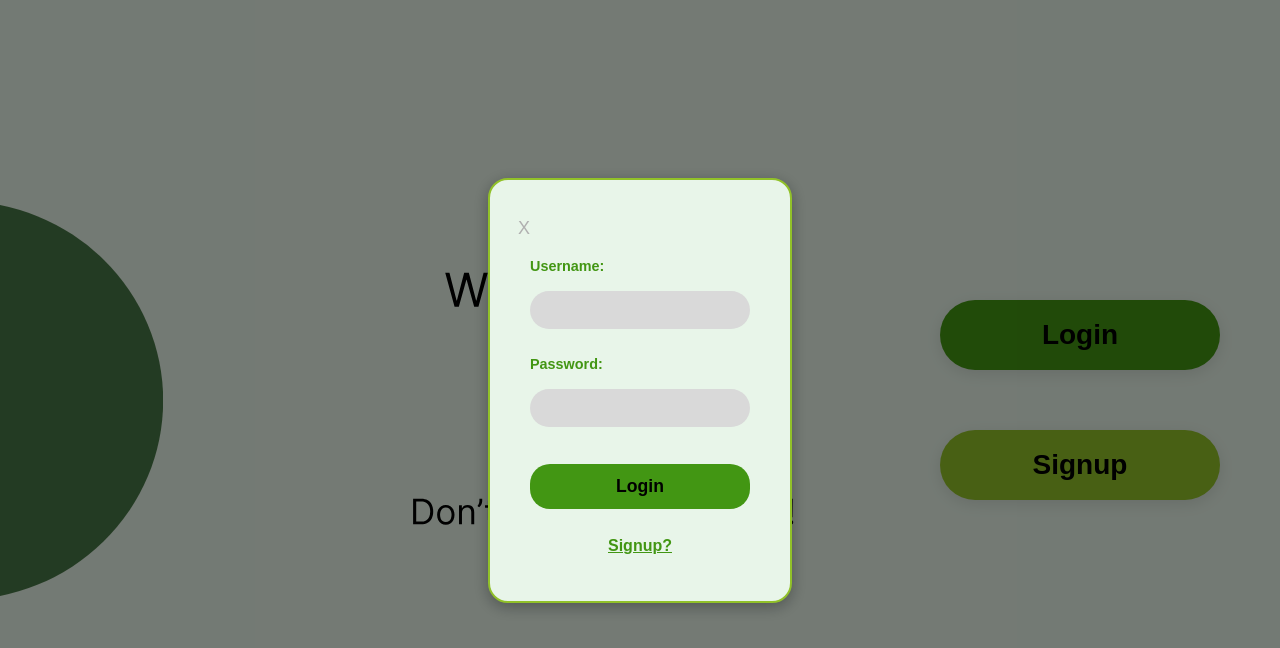
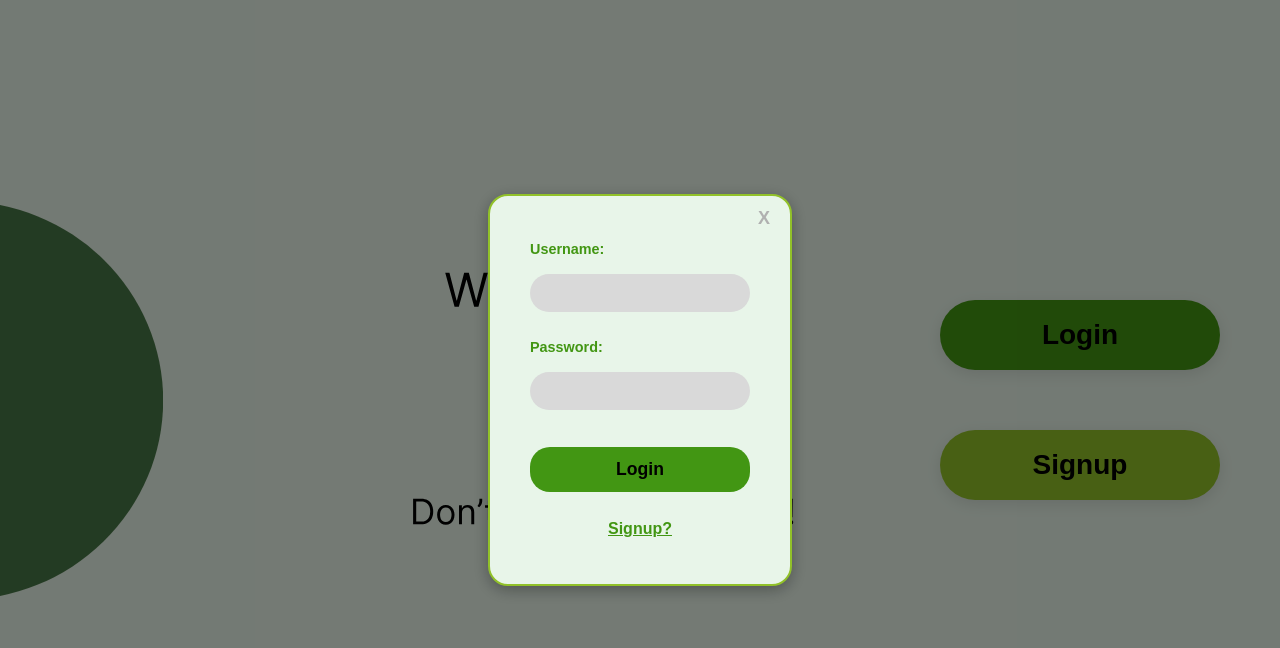
Before and after one commit to u23527685/u23527685IMY220Project, a React (Create React App) app in the folder frontend/: page / in a window 1280 px wide. Both pictures are taken after a click on the button "Login". Shown: the top 648 px of the page. Built offline with nearby package versions, Linux system fonts and the light colour scheme.

Commit message:
fix: cancel button fixed

```diff
--- a/frontend/public/assets/css/login.css
+++ b/frontend/public/assets/css/loginstyle.css
@@ -12,12 +12,13 @@
   z-index: 9999; /* on top */
 }
 
-#cancel {
+.cancel {
   position: absolute;
-  top: 6px;    /* inside padding */
-  right: 5px;  /* inside padding */
+  top: 12px;    /* inside padding */
+  right: 20px;  /* inside padding */
   color: #b0b0b0;      /* light grey */
   font-size: 18px;
+  font-weight: bold;
   cursor: pointer;
   margin: 0;
 }
--- a/frontend/public/assets/css/signup.css
+++ b/frontend/public/assets/css/signup.css
@@ -12,18 +12,21 @@
   z-index: 9999; /* on top */
 }
 
-#cancel {
-  position: relative;
-  top: 8px;
-  right: 12px;
+.cancel {
+  position: absolute;
+  top: 12px;    /* inside padding */
+  right: 20px;  /* inside padding */
   color: #b0b0b0;      /* light grey */
   font-size: 18px;
+  font-weight: bold;
   cursor: pointer;
   margin: 0;
 }
 
+
 /* Style the form */
 #SignupForm {
+  position: relative;
   background:#E8F5E9 ;
   padding: 30px 40px;
   border-radius: 20px;
--- a/frontend/src/components/Login.js
+++ b/frontend/src/components/Login.js
@@ -1,5 +1,5 @@
 
-import "../../public/assets/css/login.css"
+import "../../public/assets/css/loginstyle.css"
 
 import React, { useState } from "react";
 
@@ -83,7 +83,7 @@ function Login({ onlogin, toggleSignup, oncancel }) {
   return (
     <div id="LoginOverlay">
       <form id="LoginForm" onSubmit={handleSubmit} noValidate>
-        <p onClick={cancel} id="cancel">X</p>
+        <p onClick={cancel} className="cancel">X</p>
         <label htmlFor="username">Username:</label>
         <input
           type="text"
--- a/frontend/src/components/Signup.js
+++ b/frontend/src/components/Signup.js
@@ -89,8 +89,8 @@ function Signup({oncancel, onsignup, toggleLogin }) {
 
   return (
     <div id="SigninOverlay">
-      <p onClick={cancel} id="cancel">X</p>
       <form id="SignupForm" onSubmit={handleSubmit} noValidate>
+        <p onClick={cancel} className="cancel">X</p>
         <label htmlFor="email">Email:</label>
         <input
           type="email"
```
Also changed, not shown: frontend/public/bundle.js.
